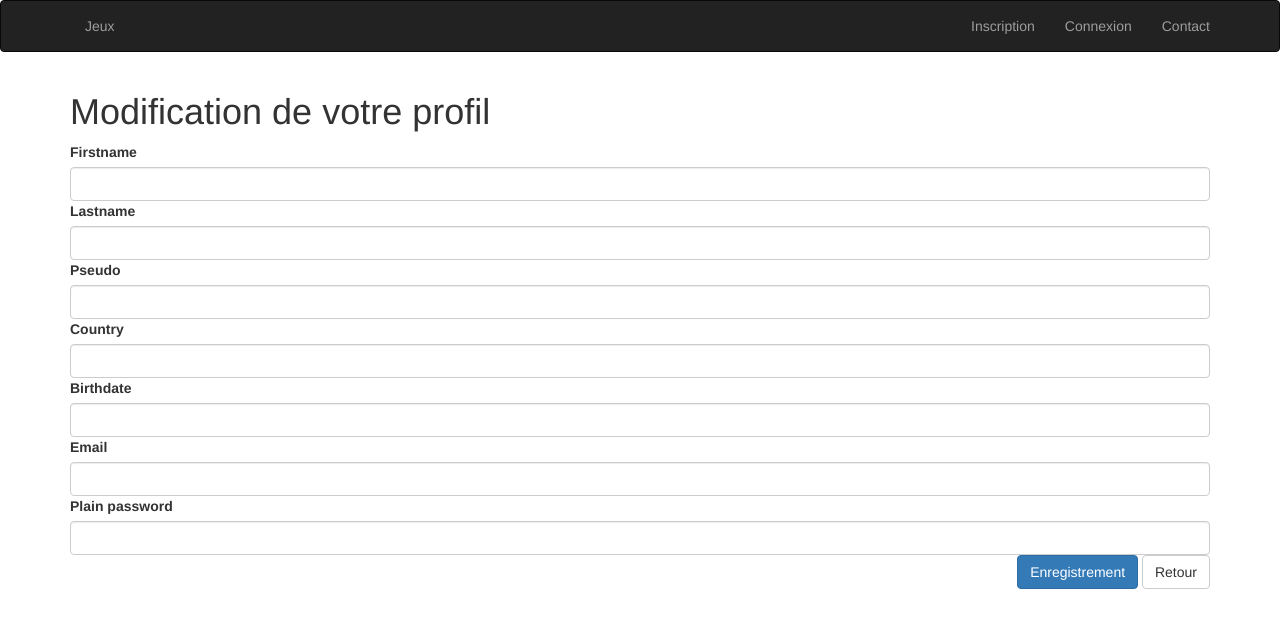
After one commit to ArthurBocquiny/prf, a Symfony app: template templates/profil/edit.html.twig in a window 1280 px wide. The commit adds this page. Shown: the top 628 px of the page. Run offline with Twig, Linux system fonts and the light colour scheme; the template is opened without the code that fills it, so the values that code supplies are empty; form fields are guessed from the names that the template uses; style sheets or scripts are compiled from the project's sources; some libraries are stand-ins or nearby versions.

Commit message:
modif profil en front

```diff
--- a/src/Entity/Clan.php
+++ b/src/Entity/Clan.php
@@ -35,12 +35,6 @@ class Clan
      * @var \Datetime
      */
     private $creation;
-
-    /**
-     * @ORM\Column(nullable=true)
-     * @var string
-     */
-    private $teams;
 
     /**
      * @ORM\Column(nullable=true)
--- /dev/null
+++ b/templates/profil/edit.html.twig
@@ -0,0 +1,22 @@
+{% extends 'layout.html.twig' %}
+
+{% block content %}
+    <h1>Modification de votre profil</h1>
+    {{ form_start(form) }}
+    {{ form_row(form.firstname) }}
+    {{ form_row(form.lastname) }}
+    {{ form_row(form.pseudo) }}
+    {{ form_row(form.country) }}
+    {{ form_row(form.birthdate) }}
+    {{ form_row(form.email) }}
+    {{ form_row(form.plainPassword) }}
+    <div class="form-btn-group pull-right">
+        <button type="submit" class="btn btn-primary">
+            Enregistrement
+        </button>
+        <a href="{{ path('app_profil_index') }}" class="btn btn-default">
+            Retour
+        </a>
+    </div>
+    {{ form_end(form) }}
+{% endblock %}
--- a/templates/profil/index.html.twig
+++ b/templates/profil/index.html.twig
@@ -6,7 +6,7 @@
     <p>Email : {{ app.user.email }}</p>
     <p>Pays : {{ user_country }}</p>
     <p>Date de naissance : {{ app.user.birthdate | date('d/m/Y') }}</p>
-
+    <a href="{{path ('app_profil_edit',{id: user.id}) }}">Modifier vos informations</a>
         <h2>Tournois à venir auxquels vous êtes inscrit</h2>
 
     {% for tournoisuser in tournoisusers %}
```
Also changed, not shown: src/Controller/ProfilController.php (+49 -4 lines), src/Entity/Team.php (+7 -1 lines), src/Form/UserEditType.php (+13 -0 lines).
